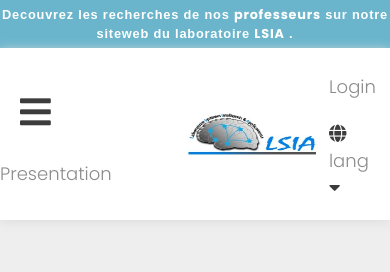
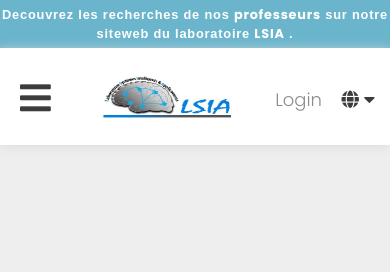
Before and after one commit to Eraoui909/Laboratory-SIA, a PHP site: page /teachers in a window 390 px wide. Shown: the top 272 px of the page. Run offline with PHP 8.4, Linux system fonts and the light colour scheme; data that the repository does not hold is empty; style sheets or scripts are compiled from the project's sources; classes that the project's autoload settings leave out are loaded by file name; some libraries are stand-ins or nearby versions.

Commit message:
navbar responsive

```diff
--- a/Views/masterLayout/navBar.php
+++ b/Views/masterLayout/navBar.php
@@ -5,7 +5,7 @@
         <ul>
             <li class="keep icone" id="menu-btn-icon"><i class="fas fa-bars"></i></li>
             <li><a href="/"><?= $lang['home'] ?></a></li>
-            <li class="account-link keep">
+            <li>
                 <a href="#"><?= $lang['presentation'] ?></a>
                 <div class="drop-down">
                     <a href="/motDePresident"><?= $lang['moDePresident'] ?></a>
@@ -25,11 +25,11 @@
         <ul>
             <li><a href=""><?= $lang['aboutUs']?></a></li>
             <li><a href="/contact"><?= $lang['contact'] ?></a></li>
-            <li class="account-link keep">
+            <li class="account-link keep lang">
                 <?php
                     if (isset($_SESSION['token']))
                         echo '
-                            <a href="">' . $lang['account'] . '</a>
+                            <a href="#"><span class="hide">' . $lang['account'] . '</span> <span class="show"><i class="fas fa-user-alt"></i></span></a>
                             <div class="drop-down">
                                 <a href="/logout">' . $lang['logout'] . '</a>
                                 <a href="/teacher/profile">' . $lang['settings'] . ' </a>
@@ -40,8 +40,8 @@
                 ?>
 
             </li>
-            <li class="account-link keep">
-                <a href=""><i class="fas fa-globe"></i> lang <i class="fas fa-caret-down"></i></a>
+            <li class="account-link keep lang">
+                <a href="#"><i class="fas fa-globe"></i> <span class="hide">lang</span> <i class="fas fa-caret-down"></i></a>
                 <div class="drop-down">
                     <a href="/lang/fr"><?= $lang['fr']?></a>
                     <a href="/lang/en"><?= $lang['en']?></a>
@@ -53,10 +53,17 @@
     <div class="menu" id="menuRespBar">
         <ul>
             <li><a href="/"><?= $lang['home'] ?></a></li>
-            <li><a href="/contact"><?= $lang['contact'] ?></a></li>
+
+            <li class="presentation"><a href="#"><?= $lang['presentation'] ?> <i style="padding: 8px 0 0 4px; font-size: 25px" class="fas fa-angle-down"></i></a></li>
+            <li class="presentation-drop-down hidden drop"><a href="/motDePresident"><?= $lang['moDePresident'] ?> </a></li>
+            <li class="presentation-drop-down hidden drop"><a href="/presentation"> presentation de labo </a></li>
+            <li class="presentation-drop-down hidden drop"><a href="/conditionSoutnance"><?= $lang['conditionDeSoutnance'] ?></a></li>
+
             <li><a href=""><?= $lang['enseignant'] ?></a></li>
             <li><a href=""><?= $lang['doctorant'] ?></a></li>
             <li><a href=""><?= $lang['aboutUs']?></a></li>
+            <li><a href="/contact"><?= $lang['contact'] ?></a></li>
+
         </ul>
     </div>
 </nav>
--- a/public/css/Home_Style.css
+++ b/public/css/Home_Style.css
@@ -174,6 +171,11 @@ body nav.my-navbar .links ul li#menu-btn-icon {
 @media only screen and (max-width: 1024px) {
   body nav.my-navbar .links ul li#menu-btn-icon {
     display: block;
+  }
+}
+@media only screen and (max-width: 600px) {
+  body nav.my-navbar .links ul li#menu-btn-icon {
+    min-width: auto;
   }
 }
 body nav.my-navbar .links ul .account-link:hover .drop-down {
@@ -210,6 +216,15 @@ body nav.my-navbar .menu ul li:hover {
 body nav.my-navbar .menu ul li a {
   color: #fff;
   display: block;
+}
+body nav.my-navbar .menu ul li.hidden {
+  height: 0;
+  overflow: hidden;
+  padding: 0;
+  border: 0;
+}
+body nav.my-navbar .menu ul li.drop {
+  background-color: #24303c;
 }
 body #header {
   position: relative;
--- a/public/css/_nav.scss
+++ b/public/css/_nav.scss
@@ -23,19 +23,8 @@ nav.my-navbar{
         position: relative;
         padding-top: 13px;
 
-        span{
-          position: absolute;
-          top: -8px;
-          left: 9px;
-          height: 20px;
-          width: 20px;
-          border-radius: 50%;
-          background-color: #ffb0a8;
-          color: darkred;
-          font-size: .9em;
-          font-weight: 700;
-          text-align: center;
-          line-height: 22px;
+        span.show{
+          display: none;
         }
 
         &:after{
@@ -104,6 +93,22 @@ nav.my-navbar{
           }
         }
 
+        @media only screen and (max-width: 600px)
+        {
+          &.lang{
+
+            span.hide{
+              display: none;
+            }
+
+            span.show{
+              display: inline;
+            }
+
+          }
+
+        }
+
       }
 
       li#menu-btn-icon
@@ -117,6 +122,11 @@ nav.my-navbar{
         @media only screen and (max-width: 1024px)
         {
           display: block;
+        }
+
+        @media only screen and (max-width: 600px)
+        {
+          min-width: auto;
         }
       }
 
@@ -148,7 +158,7 @@ nav.my-navbar{
     right: 0;
     left: 0;
     height: 0;
-    transition: height 1s ease;
+    transition: height .3s ease;
     overflow: hidden;
     z-index: 20;
     ul
@@ -160,6 +170,11 @@ nav.my-navbar{
         padding: 16px 0;
         border-bottom: 1px solid #524d4d;
         cursor: pointer;
+        transition: all .3s ease;
+
+        path{
+          color: #c1c1c1;
+        }
 
         &:hover
         {
@@ -170,6 +185,17 @@ nav.my-navbar{
           color: #fff;
           display: block;
         }
+
+        &.hidden{
+          height: 0;
+          overflow: hidden;
+          padding: 0;
+          border: 0;
+        }
+
+        &.drop{
+          background-color: #24303c;
+        }
       }
     }
   }
--- a/public/css/teachers_list.css
+++ b/public/css/teachers_list.css
@@ -272,6 +269,11 @@ body nav.my-navbar .links ul li#menu-btn-icon {
 @media only screen and (max-width: 1024px) {
   body nav.my-navbar .links ul li#menu-btn-icon {
     display: block;
+  }
+}
+@media only screen and (max-width: 600px) {
+  body nav.my-navbar .links ul li#menu-btn-icon {
+    min-width: auto;
   }
 }
 body nav.my-navbar .links ul .account-link:hover .drop-down {
@@ -309,5 +315,14 @@ body nav.my-navbar .menu ul li a {
   color: #fff;
   display: block;
 }
+body nav.my-navbar .menu ul li.hidden {
+  height: 0;
+  overflow: hidden;
+  padding: 0;
+  border: 0;
+}
+body nav.my-navbar .menu ul li.drop {
+  background-color: #24303c;
+}
 
 /*# sourceMappingURL=teachers_list.css.map */
```
Also changed, not shown: other parts of public/css/Home_Style.css (+15 -14 lines), other parts of public/css/teachers_list.css (+15 -14 lines), public/css/profile.css (+29 -14 lines), public/js/navbar.js (+19 -1 lines), 3 other files.
